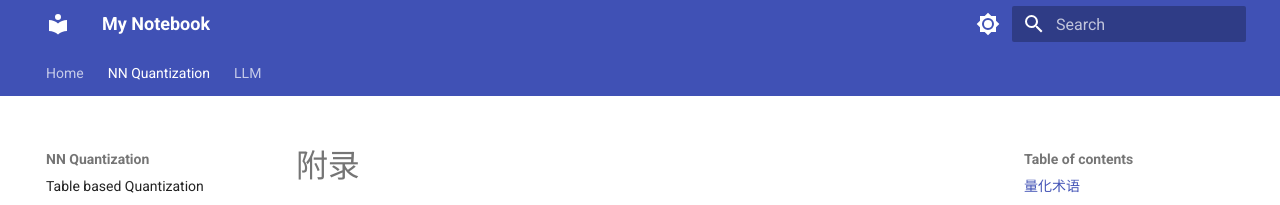
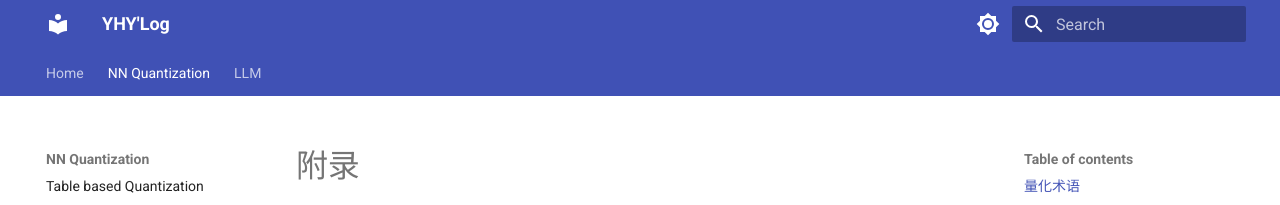
Before and after one commit to yehangyang/yehangyang.GitHub.io, an MkDocs documentation site: the page built from docs/nn_quant/appendix.md, in a window 1280 px wide. Shown: the top 205 px of the page. Built offline with MkDocs 1.6.1 and Material for MkDocs 9.7.7, drawn with Linux system fonts in a browser that asks for light colours.

Commit message:
fix: typo

```diff
--- a/mkdocs.yml
+++ b/mkdocs.yml
@@ -1,4 +1,4 @@
-site_name: My Notebook
+site_name: YHY'Log
 site_url: https://yehangyang.github.io/
 
 theme:
```
Also changed, not shown: docs/lm/kv_cache/1st_frame.drawio.svg.
